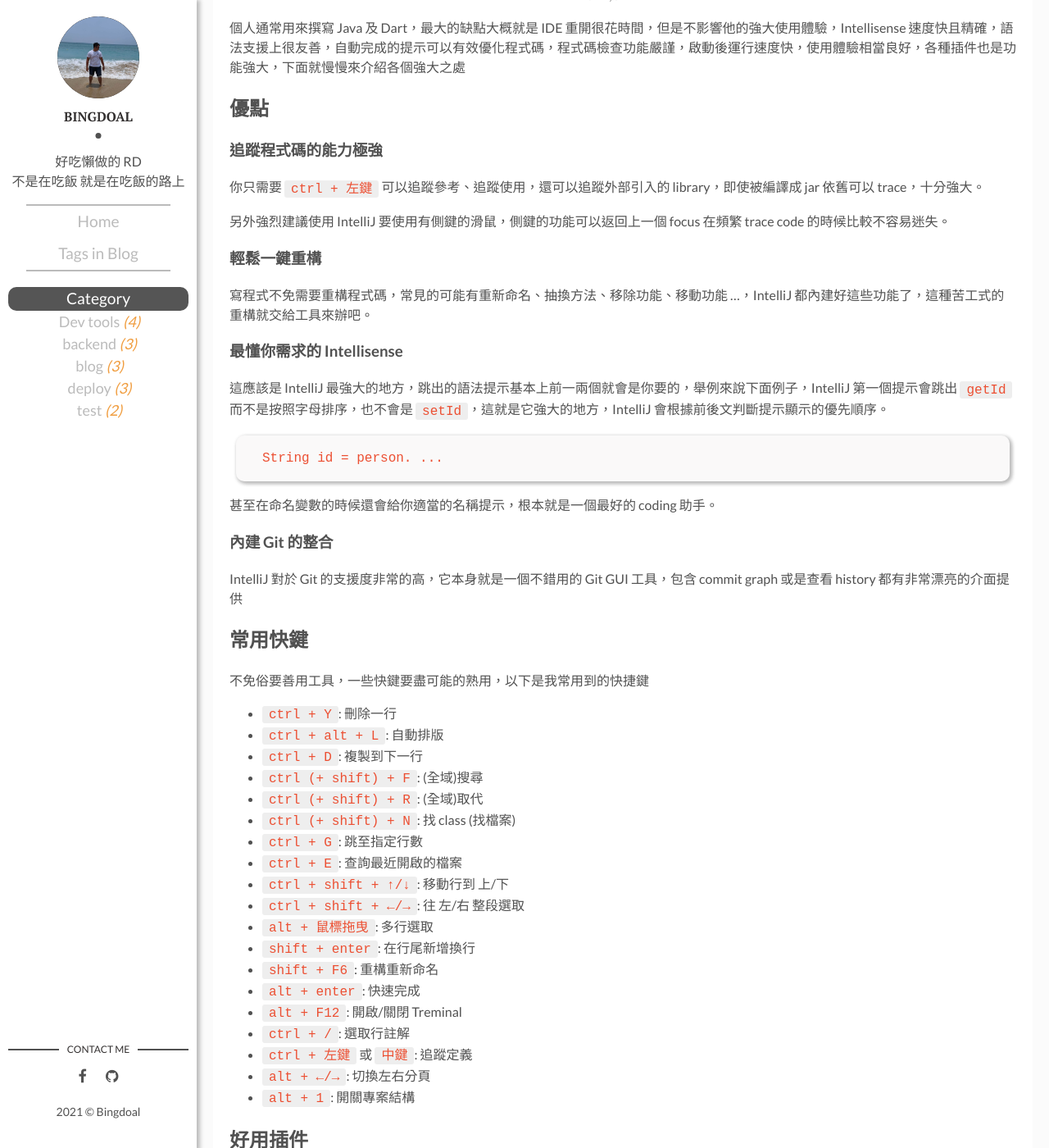
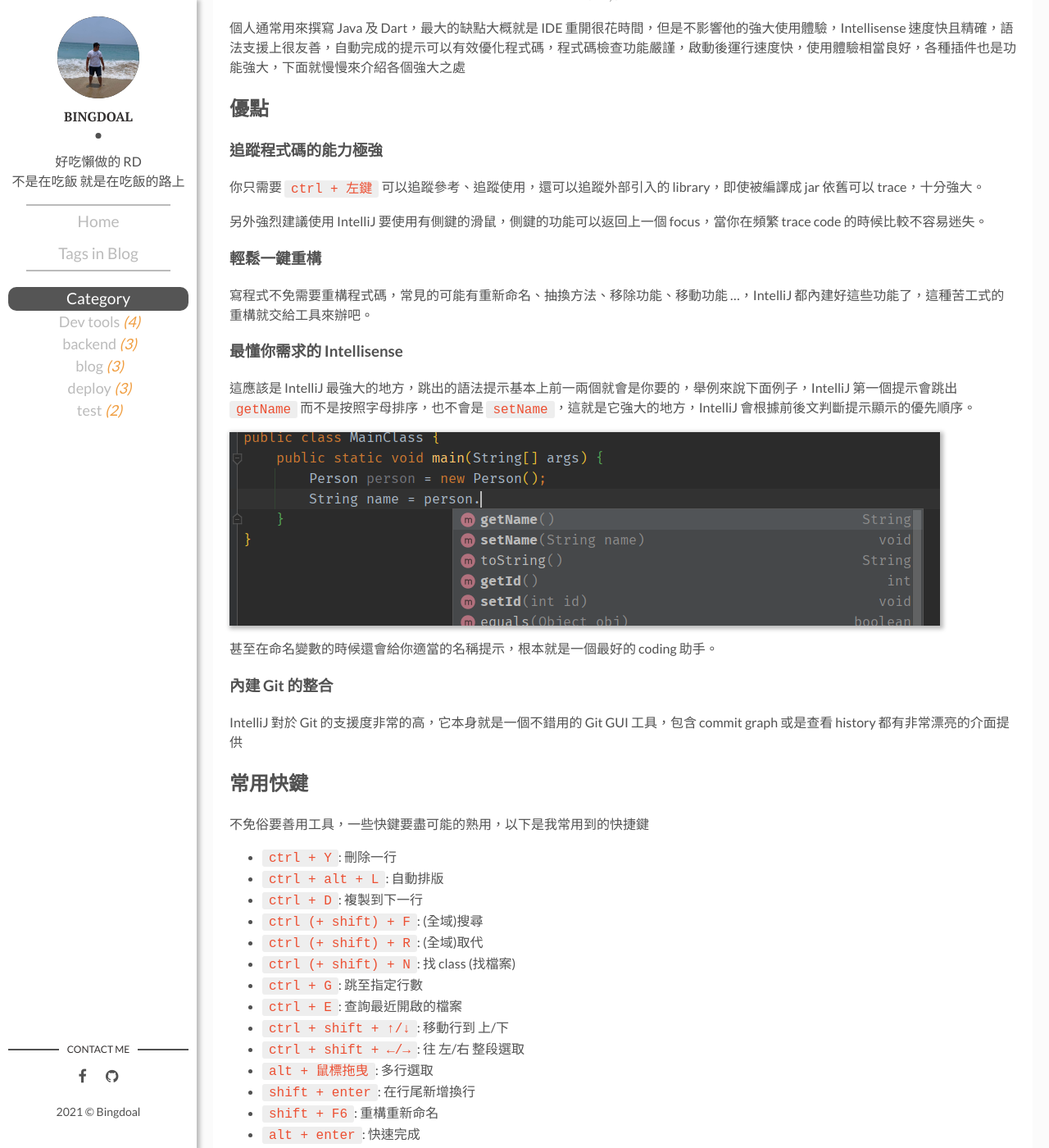
Before and after one commit to Bingdoal/bingdoal.github.io, a Jekyll site: the page built from _posts/2021-01-14-best-java-ide-intellij.md, in a window 1280 px wide and 1400 px high, scrolled down 620 px. Shown: the whole window at 82% size. Built offline with Jekyll 4.4.1, drawn with Linux system fonts in a browser that asks for light colours; comment, search, counter and statistics services are not loaded.

Commit message:
add img and fix word

````diff
--- a/_posts/2021-01-14-best-java-ide-intellij.md
+++ b/_posts/2021-01-14-best-java-ide-intellij.md
@@ -15,18 +15,15 @@ tags: [ide, java, intellij]
 ### 追蹤程式碼的能力極強
 你只需要 `ctrl + 左鍵` 可以追蹤參考、追蹤使用，還可以追蹤外部引入的 library，即使被編譯成 jar 依舊可以 trace，十分強大。
 
-另外強烈建議使用 IntelliJ 要使用有側鍵的滑鼠，側鍵的功能可以返回上一個 focus 在頻繁 trace code 的時候比較不容易迷失。
-
+另外強烈建議使用 IntelliJ 要使用有側鍵的滑鼠，側鍵的功能可以返回上一個 focus，當你在頻繁 trace code 的時候比較不容易迷失。
 
 ### 輕鬆一鍵重構
 寫程式不免需要重構程式碼，常見的可能有重新命名、抽換方法、移除功能、移動功能 ...，IntelliJ 都內建好這些功能了，這種苦工式的重構就交給工具來辦吧。
 
 ### 最懂你需求的 Intellisense
-這應該是 IntelliJ 最強大的地方，跳出的語法提示基本上前一兩個就會是你要的，舉例來說下面例子，IntelliJ 第一個提示會跳出 `getId` 而不是按照字母排序，也不會是 `setId`，這就是它強大的地方，IntelliJ 會根據前後文判斷提示顯示的優先順序。
+這應該是 IntelliJ 最強大的地方，跳出的語法提示基本上前一兩個就會是你要的，舉例來說下面例子，IntelliJ 第一個提示會跳出 `getName` 而不是按照字母排序，也不會是 `setName`，這就是它強大的地方，IntelliJ 會根據前後文判斷提示顯示的優先順序。
 
-```
-String id = person. ...
-```
+![]({{site.baseurl}}/assets/img/intellij-intellisense1.png)
 
 甚至在命名變數的時候還會給你適當的名稱提示，根本就是一個最好的 coding 助手。
 
@@ -50,7 +47,7 @@ IntelliJ 對於 Git 的支援度非常的高，它本身就是一個不錯用的
 + `shift + enter`: 在行尾新增換行
 + `shift + F6`: 重構重新命名
 + `alt + enter`: 快速完成
-+ `alt + F12`: 開啟/關閉 Treminal
++ `alt + F12`: 開啟/關閉 Terminal
 + `ctrl + /`: 選取行註解
 + `ctrl + 左鍵` 或 `中鍵`: 追蹤定義
 + `alt + ←/→`: 切換左右分頁
````
Also changed, not shown: assets/img/intellij-intellisense1.png (added).
